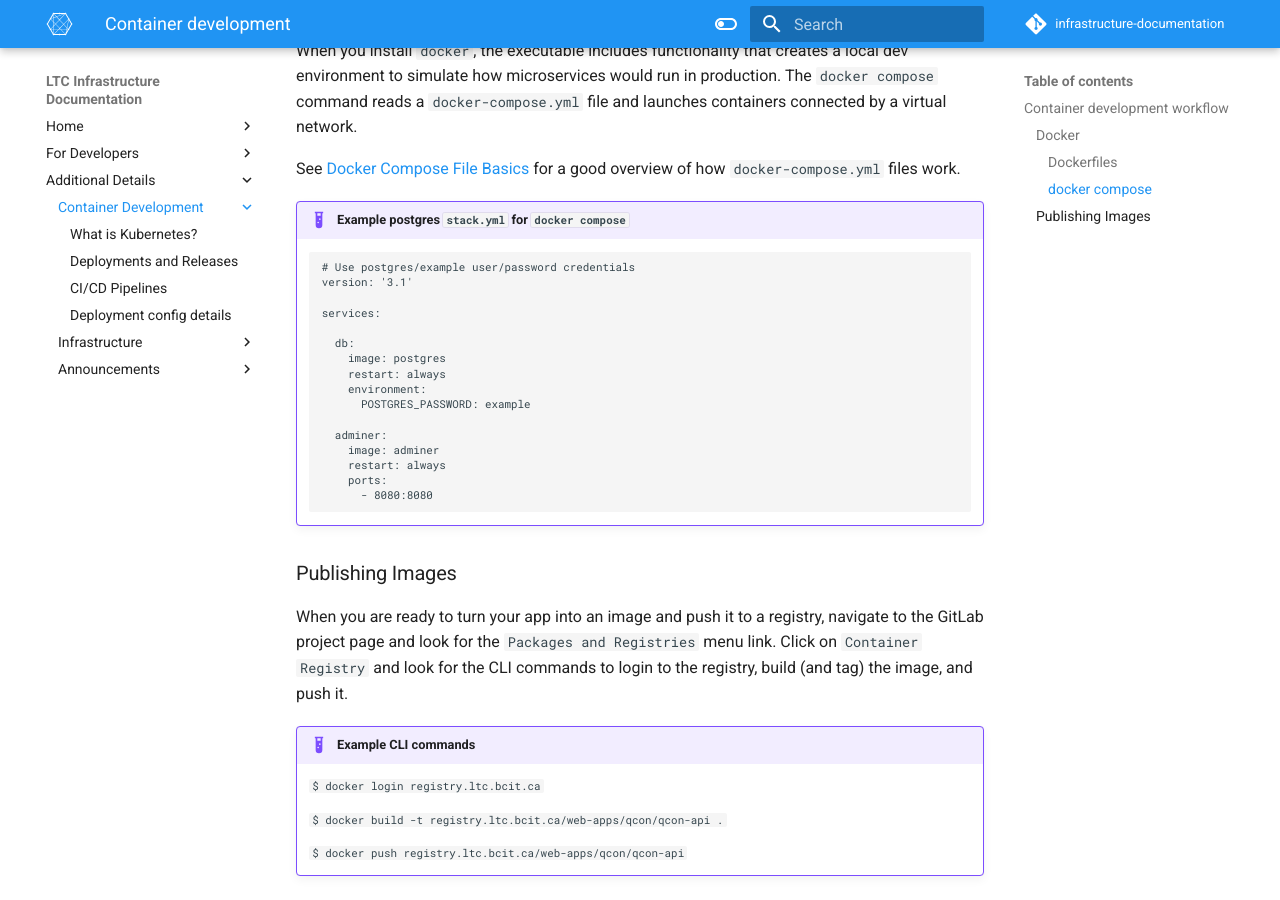
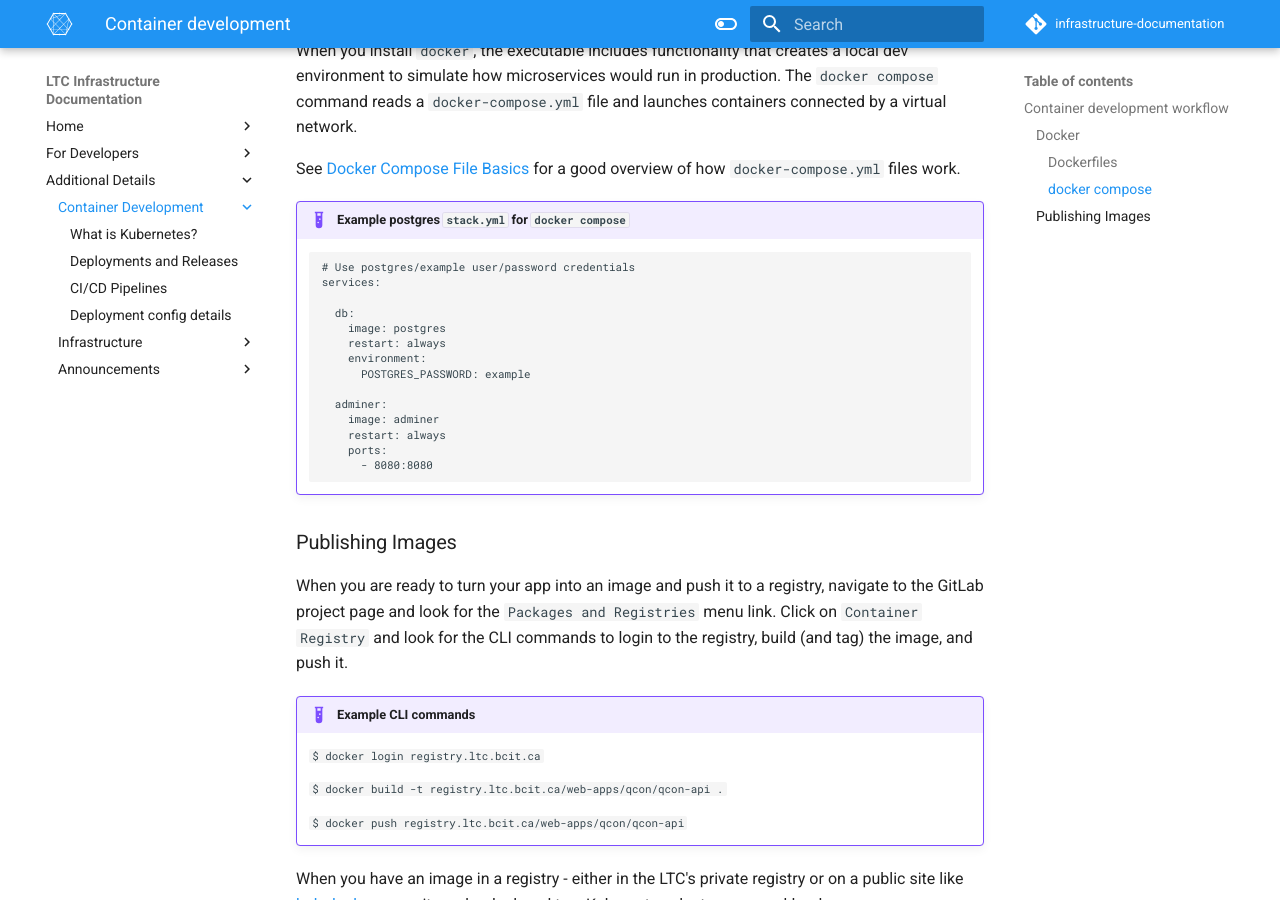
Before and after one commit to bcit-ltc/infrastructure-documentation, an MkDocs documentation site: the page built from docs/container-development/index.md, in a window 1280 px wide and 900 px high, scrolled down 2086 px. Built offline with MkDocs 1.6.1 and Material for MkDocs 9.7.7, drawn with Linux system fonts in a browser that asks for light colours.

Commit message:
re-test deployment

````diff
--- a/docs/container-development/index.md
+++ b/docs/container-development/index.md
@@ -69,8 +69,6 @@ See [Docker Compose File Basics](https://takacsmark.com/docker-compose-tutorial-
 
     ```
     # Use postgres/example user/password credentials
-    version: '3.1'
-
     services:
 
       db:
````
